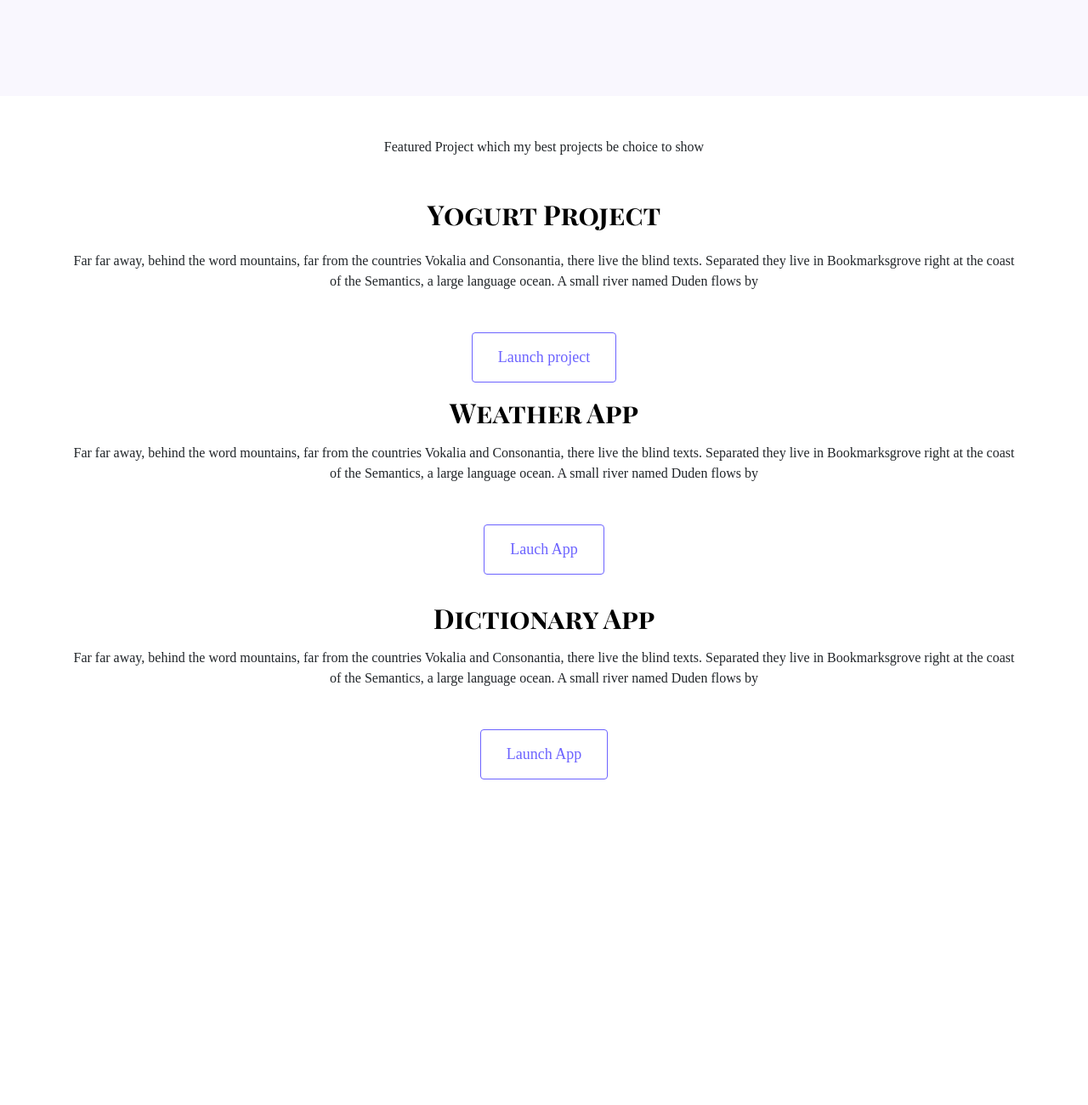
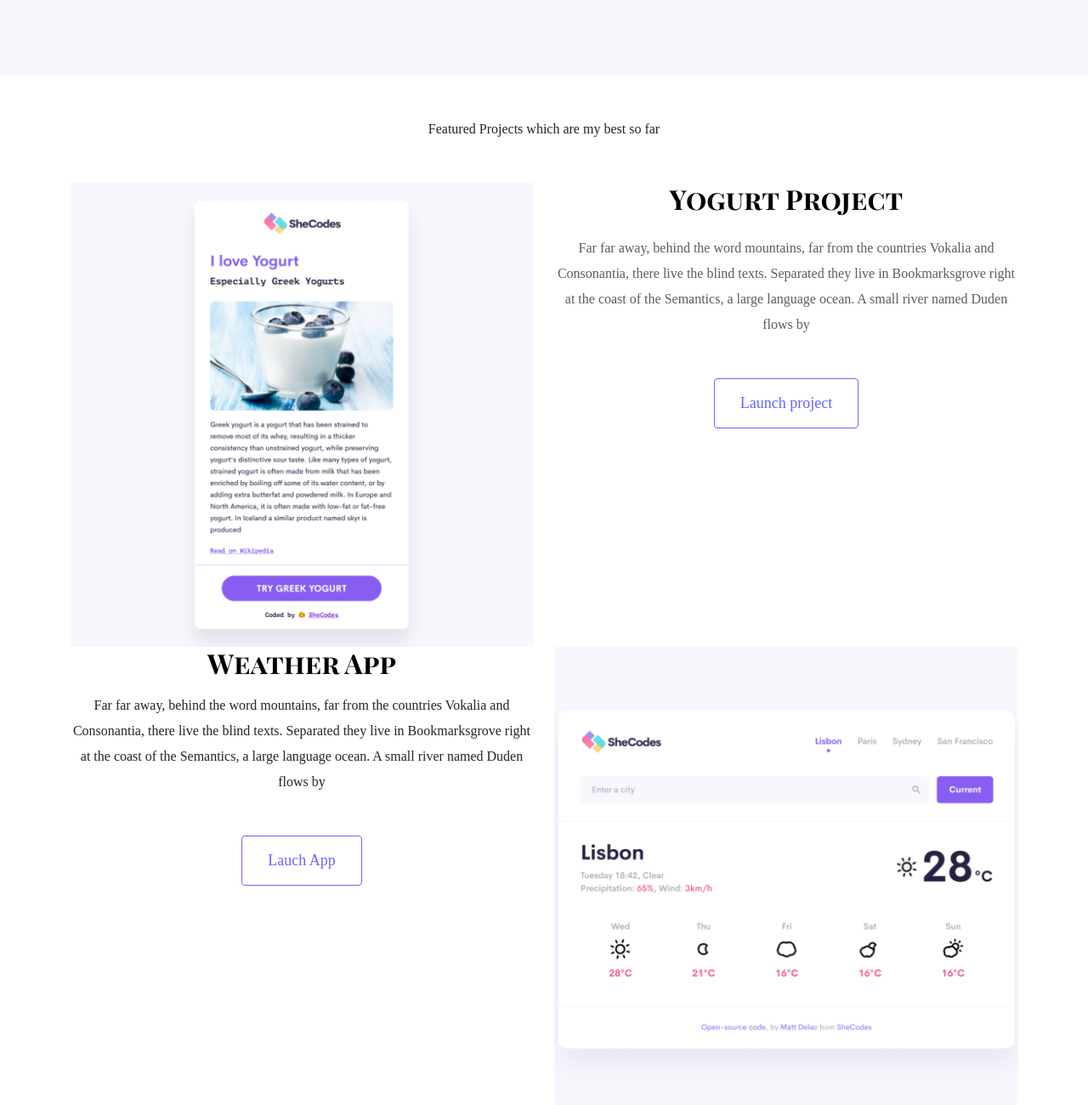
Before and after one commit to jessjat/project-portfolio-responsive, a plain HTML site: page index.html in a window 1280 px wide. Shown: the part 520-1820 px from the top of the page at 85% size. Before the commit the page ends 1485 px from the top, so only its background shows below. Drawn offline with nearby package versions, Linux system fonts and the light colour scheme.

Commit message:
Added new images on my home page

```diff
--- a/index.html
+++ b/index.html
@@ -21,17 +21,25 @@
   <a href="#" class="btn btn-branding">Contact me</a>
   </div>
 </div>
-<div class="container">
-<p class="text-center m-5">Featured Project which my best projects
-    be choice to show</p>
+<p class="text-center m-5">Featured Projects which are my best  so far </p>
+    <div class="container">
+      <div class="row">
+      <div class="col-6">
+        <img src="images/yogurt.png"class="img-fluid"alt=""/>
+      </div>
+      <div class="col-6">
   <h2 class="mb-4">Yogurt Project</h2>
-  <p class="mb-5">Far far away, behind the word mountains,
+  <p class="mb-5 text-muted">Far far away, behind the word mountains,
     far from the countries Vokalia and Consonantia,
      there live the blind texts. Separated they
      live in Bookmarksgrove right at the coast of
      the Semantics, a large language ocean. A small
       river named Duden flows by</p>
-      <a href="#"class="btn btn-branding-outline mb-3">Launch project</a>
+    <a href="#"class="btn btn-branding-outline mb-3">Launch project</a>
+</div>
+</div>
+  <div class="row">
+    <div class="col-6">
     <h2 class="mb-3">Weather App</h2>
     <p class="mb-5">Far far away, behind the word mountains,
         far from the countries Vokalia and Consonantia,
@@ -40,7 +48,17 @@
         Semantics, a large language ocean. A small river
         named Duden flows by</p>
         <a href="#"class=" btn btn-branding-outline mb-3">Lauch App</a>
-    <h2 class="mb-3 mt-3">Dictionary App</h2>
+    </div>
+    <div class="col-6">
+        <img src="images/weather.png" class="img-fluid"alt=""/>
+    </div>
+   </div>
+   <div class="row">
+    <div class="col-6">
+        <img src="images/dictionary.png"class="img-fluid"alt=""/>
+    </div>
+   <div class="col-6">
+        <h2 class="mb-3 mt-3">Dictionary App</h2>
     <p class="mb-5">Far far away, behind the word mountains, far
         from the countries Vokalia and Consonantia,
         there live the blind texts. Separated they
@@ -49,5 +67,7 @@
         small river named Duden flows by</p>
         <a href="#"class=" btn btn-branding-outline mb-5">Launch App</a>
     </div>
+    </div>
+    </div>
     </body>
 </html>
--- a/styles/portfolio.css
+++ b/styles/portfolio.css
@@ -25,7 +25,7 @@ p{
 
     font-weight: normal;
     font-size: 16px;
-    line-height: 1.5;
+    line-height: 30px;
 }
 .hero{
   background:var(--secondary-color);
```
Also changed, not shown: images/dictionary.png (added), images/weather.png (added), images/yogurt.png (added).
